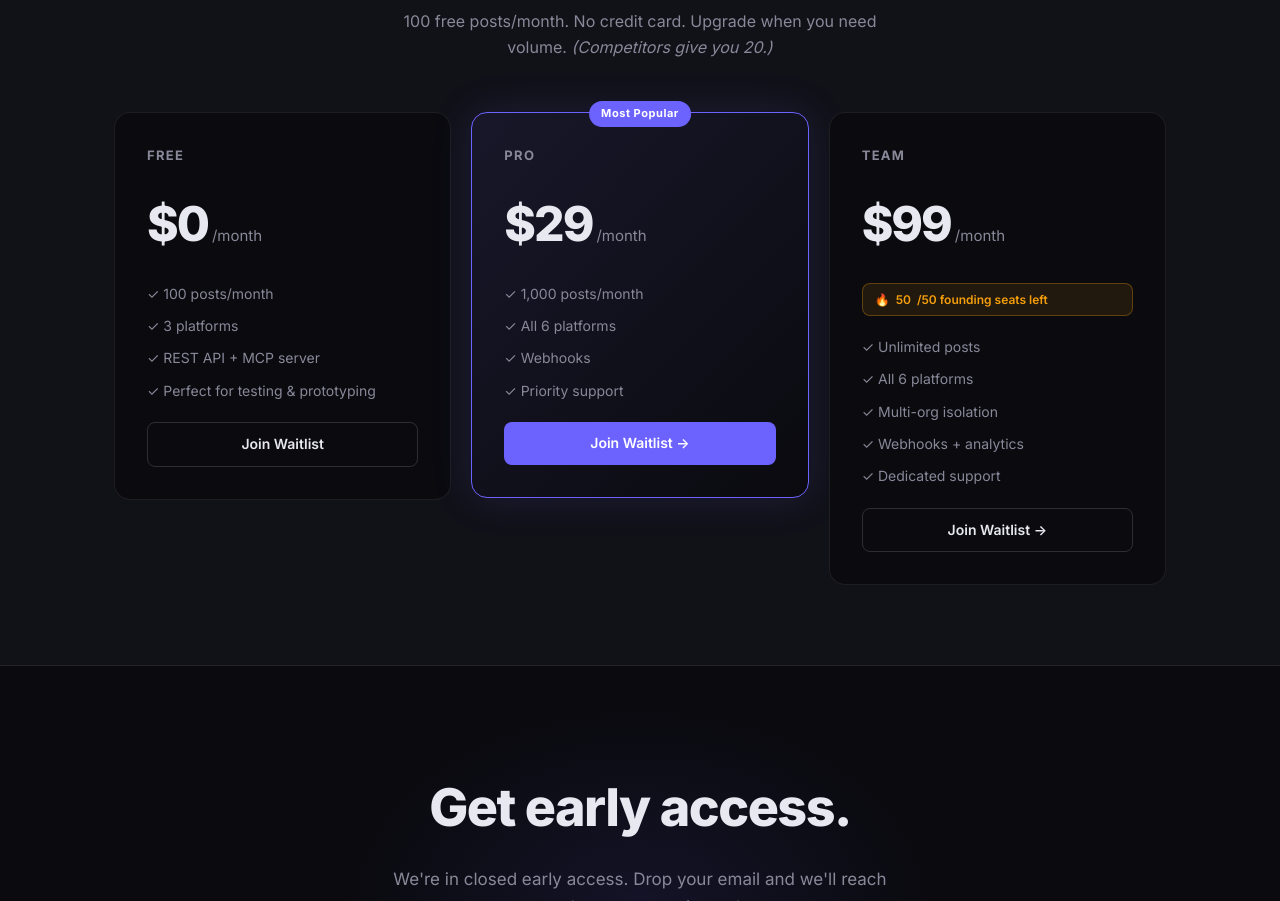
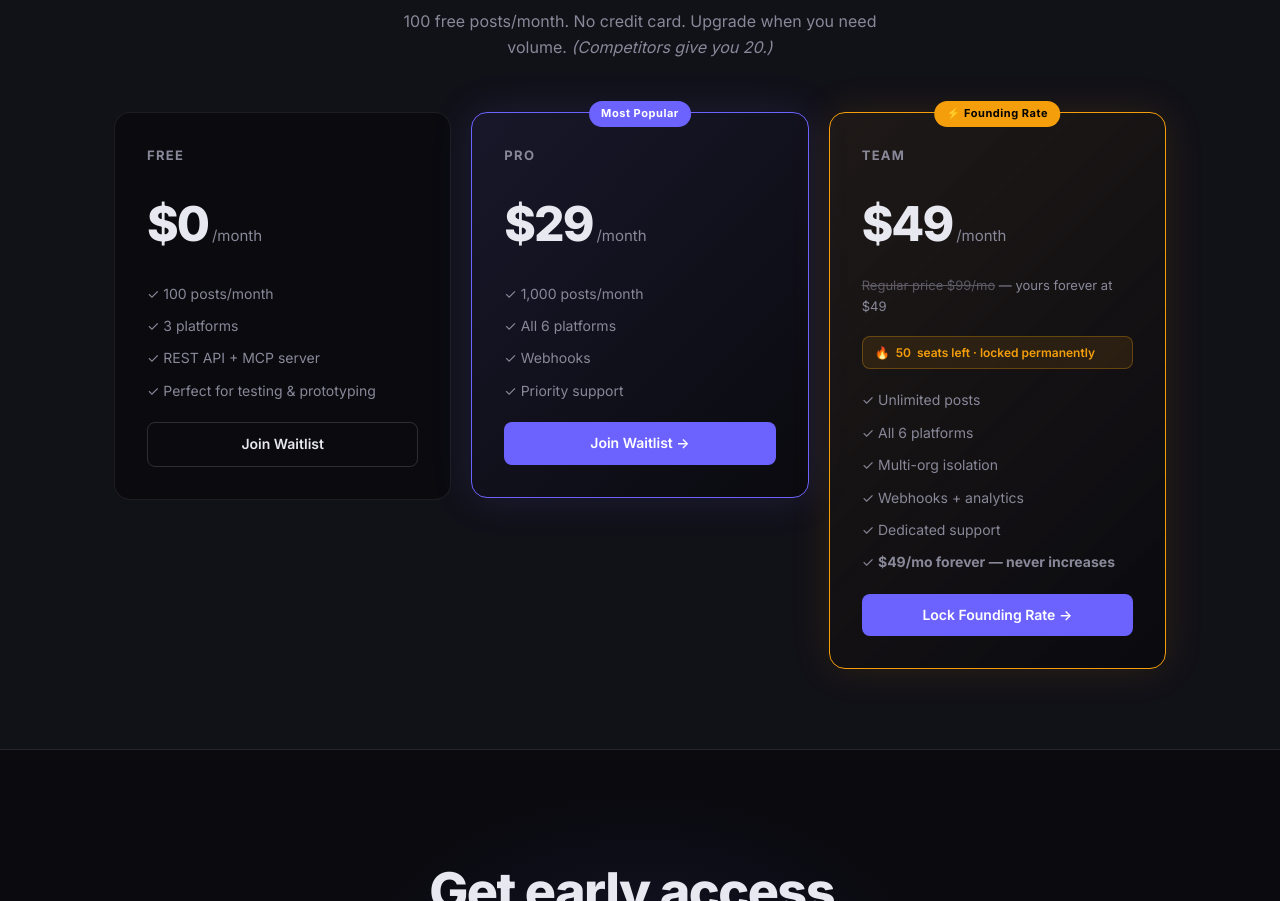
Before and after one commit to andrezani/outpost, a plain HTML site: page index.html in a window 1280 px wide. Shown: the part 2867-3768 px from the top of the page. Drawn offline with Linux system fonts and the light colour scheme.

Commit message:
cro: founding rate /mo prominently displayed on Team pricing card
- Team card now shows /mo (was /mo hidden in badge text)
- Added 'Founding Rate' tag + strikethrough  regular price
- Updated badge copy: 'X seats left · locked permanently'
- Added CSS for .pricing-card--founding (amber border/glow)
- CTA changed from 'Join Waitlist' to 'Lock Founding Rate'
- /mo forever callout added as final feature bullet

Revenue impact: founding rate was invisible. Now it's the headline price.
Max (CRO) — 2026-03-25

```diff
--- a/index.html
+++ b/index.html
@@ -195,14 +195,18 @@
         </div>
 
         <!-- TEAM -->
-        <div class="pricing-card" id="team-card">
+        <div class="pricing-card pricing-card--founding" id="team-card">
+          <div class="founding-rate-tag">⚡ Founding Rate</div>
           <div class="pricing-tier">Team</div>
           <div class="pricing-price">
-            <span class="price-amount">$99</span>
+            <span class="price-amount">$49</span>
             <span class="price-period">/month</span>
           </div>
+          <div class="pricing-regular-price">
+            <s>Regular price $99/mo</s> — yours forever at $49
+          </div>
           <div class="founding-badge" id="founding-badge">
-            🔥 <span id="founding-count">50</span>/50 founding seats left
+            🔥 <span id="founding-count">50</span> seats left · locked permanently
           </div>
           <ul class="pricing-features">
             <li>✓ Unlimited posts</li>
@@ -210,8 +214,9 @@
             <li>✓ Multi-org isolation</li>
             <li>✓ Webhooks + analytics</li>
             <li>✓ Dedicated support</li>
+            <li>✓ <strong>$49/mo forever — never increases</strong></li>
           </ul>
-          <a href="#waitlist" class="btn btn-outline btn-full" id="cta-team">Join Waitlist →</a>
+          <a href="#waitlist" class="btn btn-primary btn-full" id="cta-team">Lock Founding Rate →</a>
         </div>
       </div>
     </div>
--- a/styles.css
+++ b/styles.css
@@ -605,6 +605,37 @@ body {
   color: #f59e0b;
 }
 
+.pricing-card--founding {
+  border-color: #f59e0b;
+  background: linear-gradient(135deg, rgba(245, 158, 11, 0.06) 0%, var(--bg) 100%);
+  box-shadow: 0 0 40px rgba(245, 158, 11, 0.12);
+}
+
+.founding-rate-tag {
+  position: absolute;
+  top: -12px;
+  left: 50%;
+  transform: translateX(-50%);
+  background: #f59e0b;
+  color: #000;
+  font-size: 11px;
+  font-weight: 700;
+  padding: 4px 12px;
+  border-radius: 100px;
+  letter-spacing: 0.05em;
+  white-space: nowrap;
+}
+
+.pricing-regular-price {
+  font-size: 13px;
+  color: var(--text-muted);
+  margin-top: -8px;
+}
+
+.pricing-regular-price s {
+  opacity: 0.6;
+}
+
 /* ===========================
    SOCIAL PROOF
    =========================== */
```
